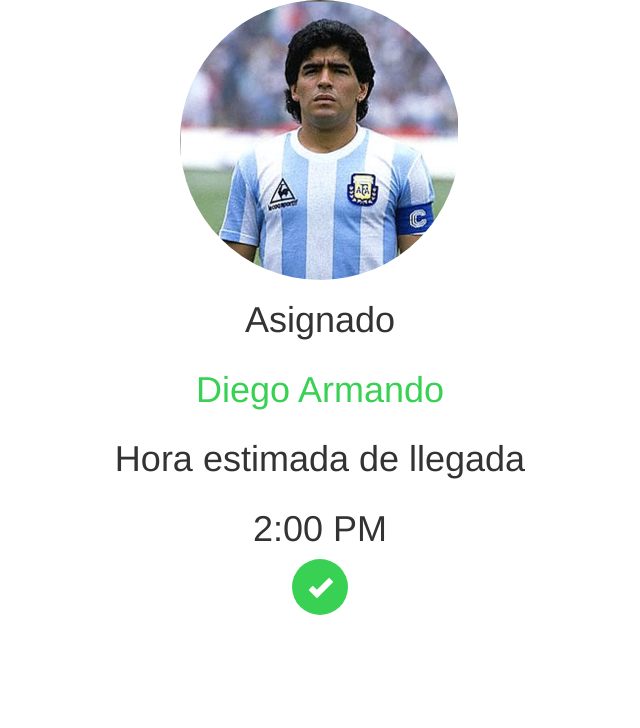
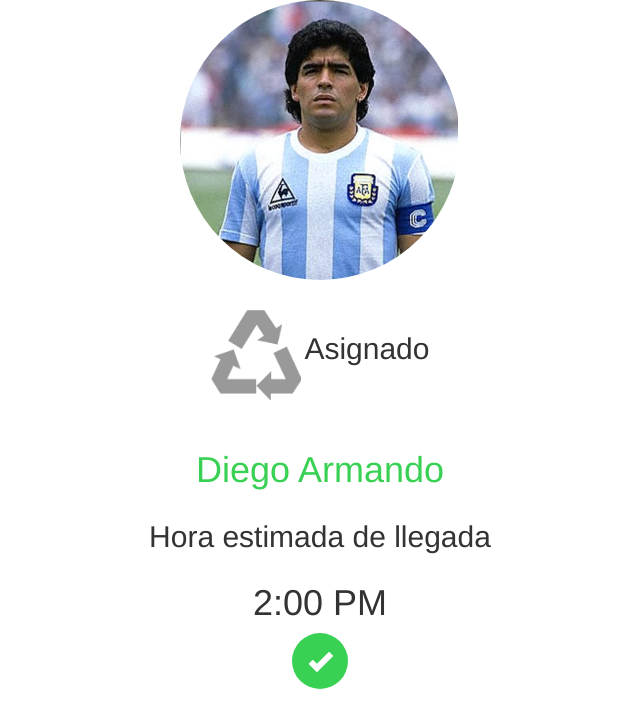
Before and after one commit to santiago/proyectomax, a website: page client/fuente/Fuente 04.html in a window 1280 px wide. Shown: the whole page, without its empty margins (335-975 px from the left). Drawn offline with nearby package versions, Linux system fonts and the light colour scheme.

Commit message:
more changes

```diff
--- a/client/fuente/Fuente 04.html
+++ b/client/fuente/Fuente 04.html
@@ -22,8 +22,9 @@
                   </div>
                 </div>
                 <div class="row">
-                  <div class="col-md-12 text-center">
-                    <h1>Asignado</h1>
+                  <div class="col-md-12 text-center asignado-label">
+                    <img src="../images/reciclaje-gris.png" class="reciclaje-gris">
+                    <h2 style="display: inline-block;">Asignado</h2>
                   </div>
                 </div>
                 <div class="row">
@@ -33,7 +34,7 @@
                 </div>
                 <div class="row">
                   <div class="col-md-12 text-center">
-                    <h1>Hora estimada de llegada</h1>
+                    <h2>Hora estimada de llegada</h2>
                   </div>
                 </div>
                 <div class="row">
--- a/client/styles.css
+++ b/client/styles.css
@@ -168,8 +168,9 @@ div.container {
   border-radius: 50%;
 }
 
-.nombre-recolector {
+.nombre-recolector h1 {
   color: #39D153;
+  font-weight: 500;
 }
 
 .confirmar-recogida span {
@@ -325,3 +326,11 @@ ul.lista-recolectores li img {
   float: left;
   height: 90px;
 }
+
+img.reciclaje-gris {
+  height: 90px;
+}
+
+.asignado-label {
+  margin: 30px 0;
+}
```
